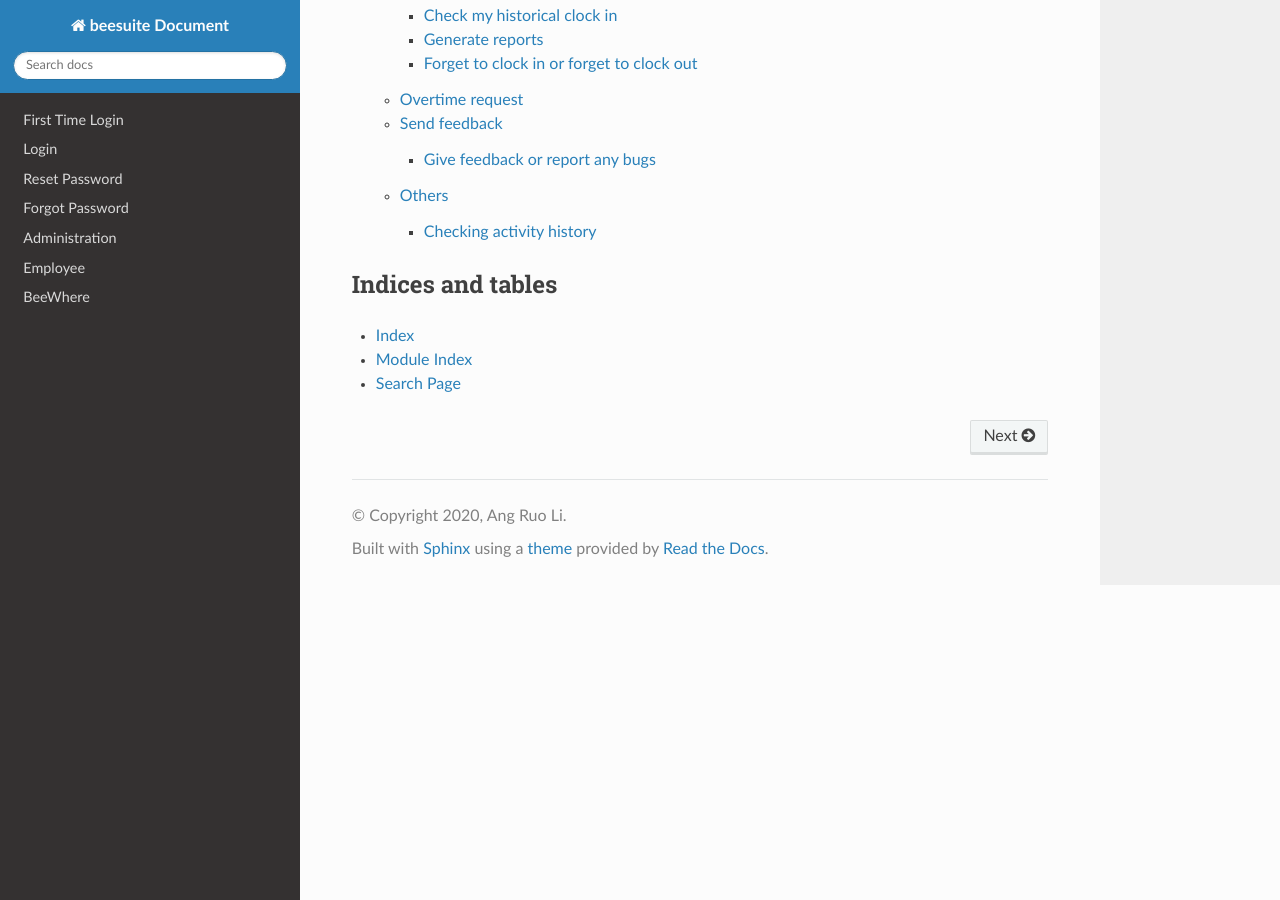
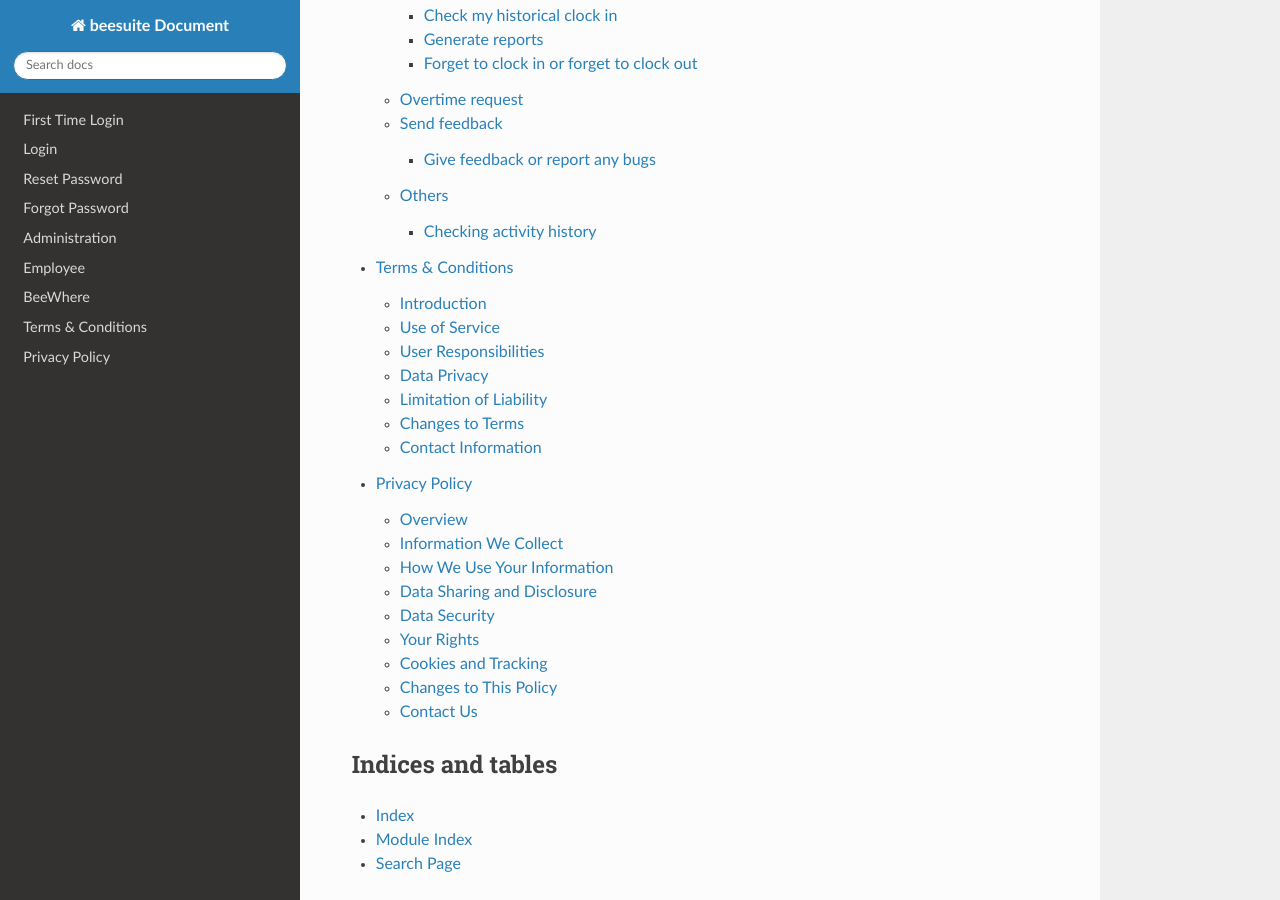
Before and after one commit to zencomputersystems/beesuiteDocs, a Sphinx documentation site: the page built from docs/source/index.rst, in a window 1280 px wide and 900 px high, scrolled down 1140 px. Built offline with Sphinx 7.4.7 and the Read the Docs theme 3.1.0, drawn with Linux system fonts in a browser that asks for light colours; part of the change alters nothing that is shown.

Commit message:
Update to latest Sphinx and theme, add legal pages, fix RST issues, create requirements.txt

```diff
--- a/docs/source/beewhere.rst
+++ b/docs/source/beewhere.rst
@@ -77,7 +77,7 @@ There is 2 types of report which is attendance report and activities report. To
 
 
 Forget to clock in or forget to clock out
-========================================
+===============================================
 
 A request to patch your clockin/clockout time if you forgot or unable to clock.
 
@@ -147,7 +147,7 @@ Others
 ******
 
 Checking activity history
-=======================
+=========================
 
 Ensure you are in Misc page (More > Misc) then click on "Login Activity"a
 
--- a/docs/source/conf.py
+++ b/docs/source/conf.py
@@ -40,14 +40,14 @@ templates_path = ['_templates']
 # This pattern also affects html_static_path and html_extra_path.
 exclude_patterns = []
 
-master_doc = 'index'
+root_doc = 'index'
 
 # -- Options for manual page output ---------------------------------------
 
 # One entry per manual page. List of tuples
 # (source start file, name, description, authors, manual section).
 man_pages = [
-    (master_doc, 'button', u'Button Documentation',
+    (root_doc, 'button', u'Button Documentation',
      [author], 1)
 ]
 
--- a/docs/source/index.rst
+++ b/docs/source/index.rst
@@ -18,6 +18,8 @@ Welcome to beesuite documentation
    administration
    employee
    beewhere
+   terms_and_conditions
+   privacy_policy
 
 
 
--- /dev/null
+++ b/docs/source/privacy_policy.rst
@@ -0,0 +1,70 @@
+.. beeSuite document privacy policy page
+
+***************
+Privacy Policy
+***************
+
+Overview
+========
+
+This Privacy Policy describes how beeSuite collects, uses, and protects your personal information when you use our HR software suite.
+
+Information We Collect
+=======================
+
+We may collect the following types of information:
+
+- Personal information you provide (name, email, employee details)
+- Usage data (login times, features accessed)
+- Location data through our beewhere service (with your consent)
+
+How We Use Your Information
+===========================
+
+We use your information to:
+
+- Provide and maintain our services
+- Process employee lifecycle management tasks
+- Improve our software and user experience
+- Comply with legal obligations
+
+Data Sharing and Disclosure
+===========================
+
+We do not sell your personal information. We may share data only:
+
+- With your consent
+- To comply with legal requirements
+- With service providers who assist our operations (under strict confidentiality agreements)
+
+Data Security
+=============
+
+We implement appropriate security measures to protect your data against unauthorized access, alteration, or destruction.
+
+Your Rights
+===========
+
+Depending on your location, you may have rights to:
+
+- Access your personal data
+- Correct inaccurate data
+- Request deletion of your data
+- Object to processing
+
+Cookies and Tracking
+====================
+
+We may use cookies to enhance your experience. You can control cookie settings in your browser.
+
+Changes to This Policy
+======================
+
+We may update this policy periodically. We will notify you of significant changes.
+
+Contact Us
+==========
+
+For privacy-related questions, please contact admin@beesuite.app.
+
+*Last updated: [Date]*
--- /dev/null
+++ b/docs/source/terms_and_conditions.rst
@@ -0,0 +1,45 @@
+.. beesuite document terms and conditions page
+
+*********************
+Terms & Conditions
+*********************
+
+Introduction
+============
+
+These Terms & Conditions govern your use of beesuite, an HR software suite provided by [Company Name]. By accessing or using our services, you agree to be bound by these terms. If you disagree with any part of these terms, please do not use our services.
+
+Use of Service
+==============
+
+beesuite provides tools for employee lifecycle management, including administration, employee tracking, and location services. You must use the service in accordance with applicable laws and regulations.
+
+User Responsibilities
+=====================
+
+- Provide accurate and up-to-date information
+- Maintain the confidentiality of your account credentials
+- Use the service for lawful purposes only
+- Respect the privacy and rights of other users
+
+Data Privacy
+============
+
+Your privacy is important to us. Please refer to our Privacy Policy for details on how we collect, use, and protect your data.
+
+Limitation of Liability
+=======================
+
+beesuite shall not be liable for any indirect, incidental, or consequential damages arising from your use of the service.
+
+Changes to Terms
+================
+
+We reserve the right to modify these terms at any time. Continued use of the service after changes constitutes acceptance of the new terms.
+
+Contact Information
+===================
+
+For questions about these terms, please contact [contact information].
+
+*Last updated: [Date]*
--- /dev/null
+++ b/requirements.txt
@@ -0,0 +1,2 @@
+sphinx==8.1.3
+sphinx-rtd-theme==3.0.2
```
Also changed, not shown: .github/copilot-instructions.md (added).
